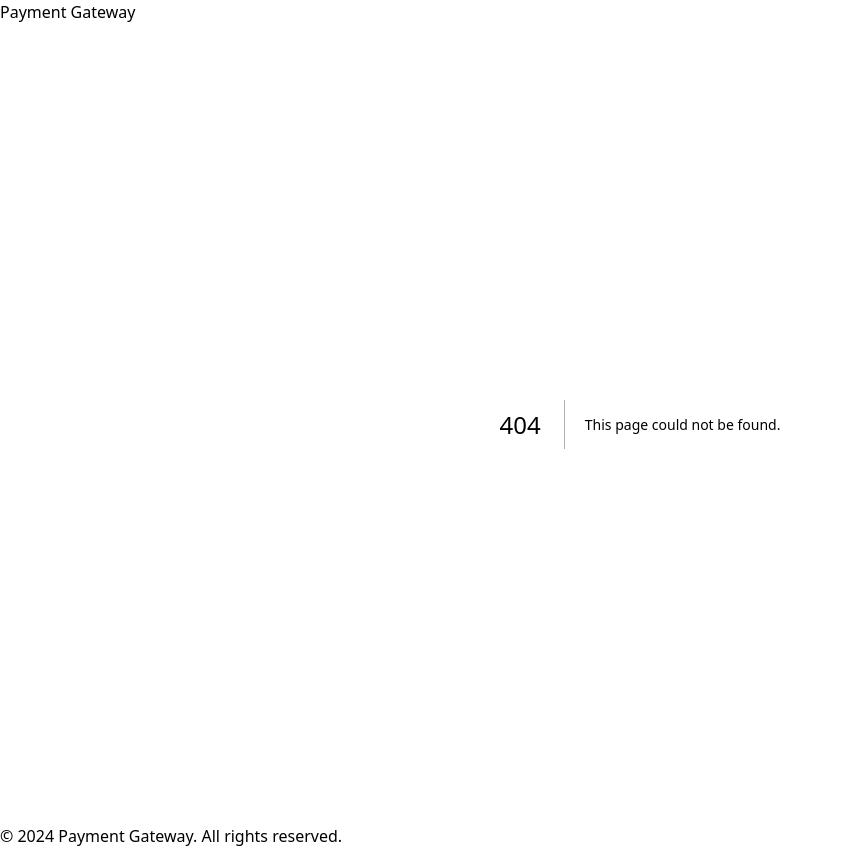
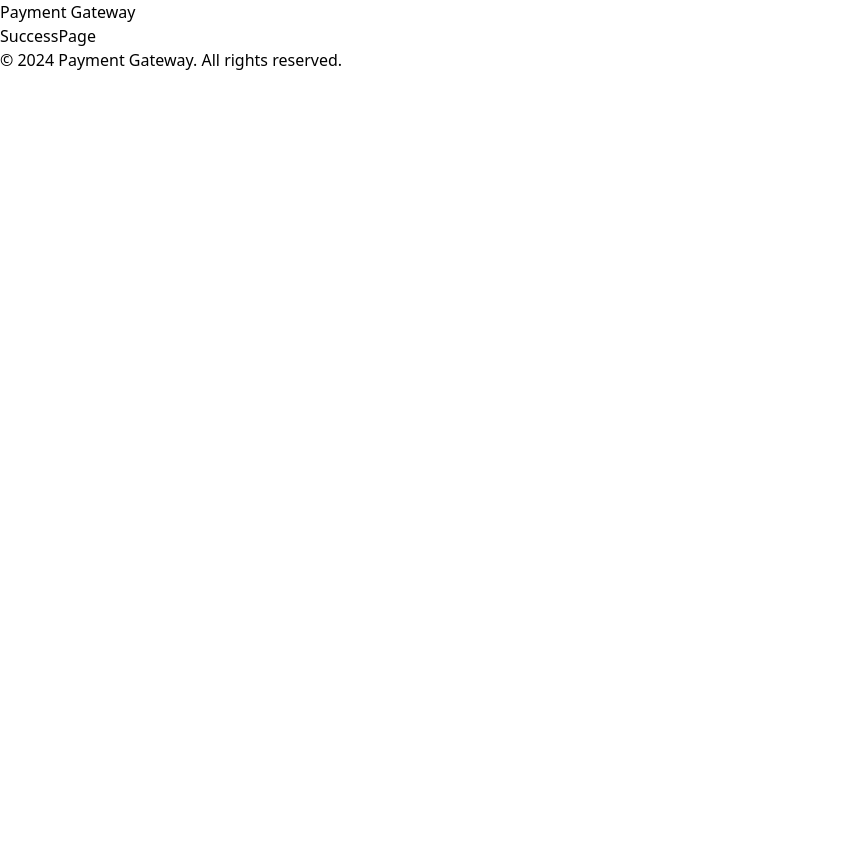
Before and after one commit to donice/payment_gateway, a Next.js app: page /1/success in a window 1280 px wide. Before the commit this address had no page. Shown: the whole page, without its empty margins (0-843 px from the left). After the commit the page ends 800 px from the top, so only its background shows below. Built offline with nearby package versions, Linux system fonts and the light colour scheme.

Commit message:
Add SuccessPage component for payment confirmation

```diff
--- /dev/null
+++ b/src/app/[payment_ref]/success/page.tsx
@@ -0,0 +1,9 @@
+import React from 'react'
+
+const SuccessPage = () => {
+  return (
+    <div>SuccessPage</div>
+  )
+}
+
+export default SuccessPage
```
